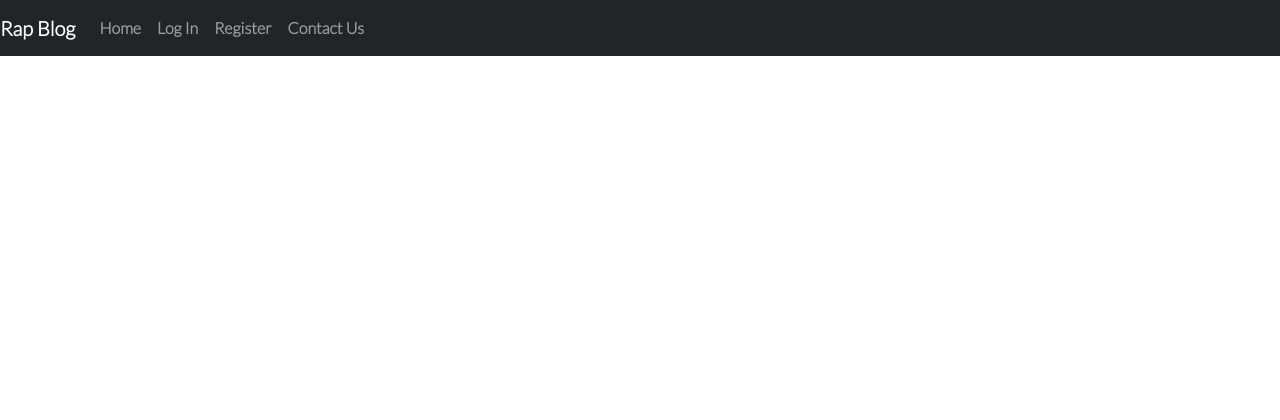
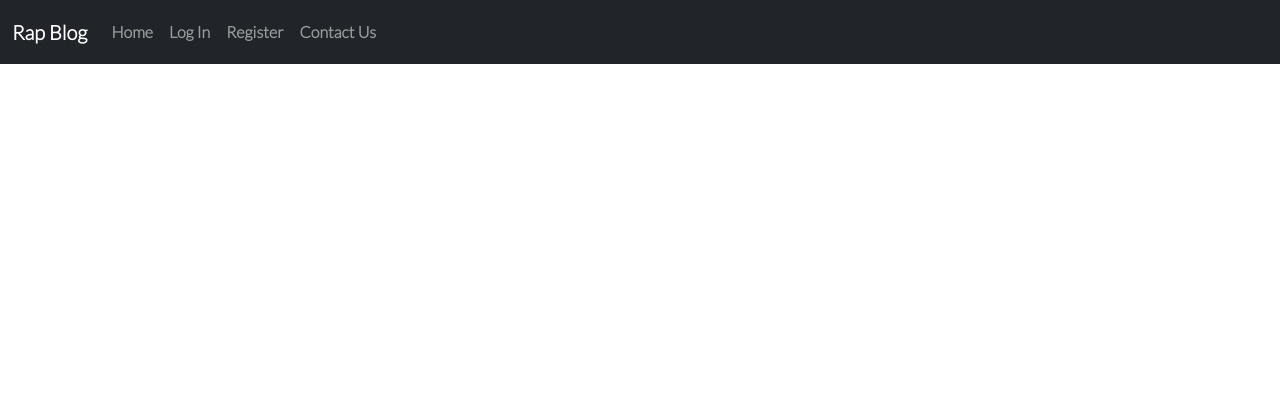
Before and after one commit to andreasarreqi/blog, a Django app: page / in a window 1280 px wide. Shown: the top 420 px of the page. Run offline with Django 3.2, Linux system fonts and the light colour scheme; data that the repository does not hold is empty.

Commit message:
Add margin to main and add bracked to a div, add padding to navbar

```diff
--- a/static/css/style.css
+++ b/static/css/style.css
@@ -10,9 +10,14 @@ body {
     font-family: Lato, sans-serif;
 }
 
+main {
+    margin-top: 70px;
+}
+
 /* --------------------------- Navbar background */
 .navbar {
     background-color: #08090a;
+    padding: 12px;
 }
 
 /* --------------------------- Footer */
@@ -124,7 +129,7 @@ body {
 
 /*--------------------------------- Form container*/
 .form {
-    margin-top: 12%;
+    margin-top: 6%;
 }
 
 .add-post {
--- a/templates/index.html
+++ b/templates/index.html
@@ -1,7 +1,7 @@
 {% extends "base.html" %}
 {% block content %}
 
-div class="container-fluid">
+<div class="container-fluid">
     <div class="row g-0">
 
         <!-- Blog Posts -->
@@ -56,6 +56,7 @@ div class="container-fluid">
             {% endif %}
         </ul>
     </nav>
+</div>
 {% endif %}
 
 {% endblock %}
```
Lines whose indentation alone changed are shown as unchanged.
